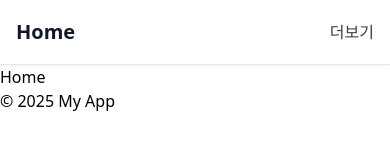
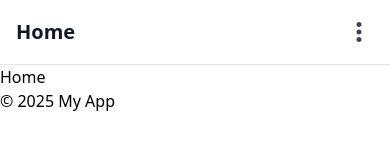
Before and after one commit to woohyuckk/mbti-test, a React (Vite) app: page / in a window 390 px wide. Shown: the top 160 px of the page. Built offline with nearby package versions, Linux system fonts and the light colour scheme.

Commit message:
style: icon 추가

```diff
--- a/src/components/layout/Header.jsx
+++ b/src/components/layout/Header.jsx
@@ -1,5 +1,6 @@
 import React, { useState } from 'react';
 import { Link } from 'react-router-dom';
+import { MdOutlineMoreVert } from "react-icons/md";
 
 const Header = () => {
   // 예시로 로그인 상태(true)로 설정, 실제 로직에 맞게 변경하세요.
@@ -77,12 +78,12 @@ const Header = () => {
           </nav>
 
           {/* 모바일: 더보기 버튼 */}
-          <div className="md:hidden">
+          <div className="md:hidden flex items-center">
             <button
               onClick={toggleMobileMenu}
               className="text-gray-700 hover:text-indigo-600 transition-colors duration-200 "
             >
-              더보기
+              <MdOutlineMoreVert size={30} />
             </button>
           </div>
         </div>
```
